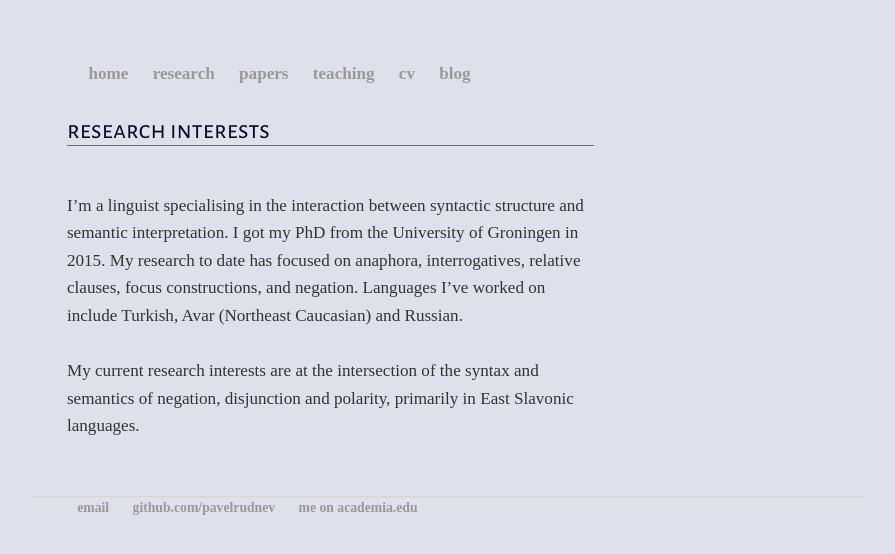
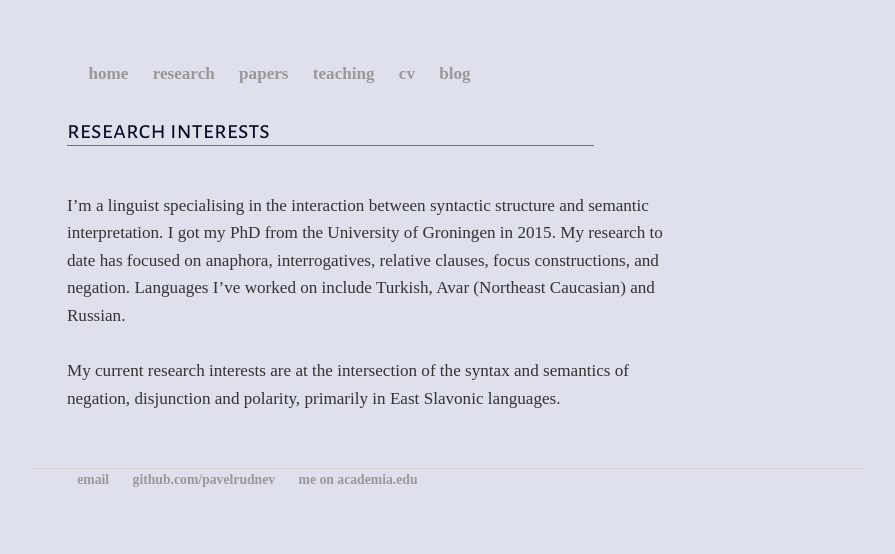
Before and after one commit to mishaknyazev/pavelrudnev.github.io, a Jekyll site: the page built from research/index.html, in a window 1280 px wide. Shown: the top 554 px of the page, without its empty margins (192-1087 px from the left). Built offline with Jekyll 4.4.1, drawn with Linux system fonts in a browser that asks for light colours; nearby versions of some CDN libraries; some web fonts are replaced.

Commit message:
Update Research page

```diff
--- a/research/index.html
+++ b/research/index.html
@@ -8,7 +8,7 @@ title: "Research | Pavel Rudnev"
 			</div>
 	</div>
 	<div class="units-row">
-        		<div class="unit-70">
+        		<div class="unit-80">
 				<p>I’m a linguist specialising in the interaction between syntactic structure and semantic interpretation. I got my PhD from the University of Groningen in 2015. My research to date has focused on anaphora, interrogatives, relative clauses, focus constructions, and negation. Languages I’ve worked on include Turkish, Avar (Northeast Caucasian) and Russian.</p>
 
 				<p>My current research interests are at the intersection of the syntax and semantics of negation, disjunction and polarity, primarily in East Slavonic languages. </p>
```
